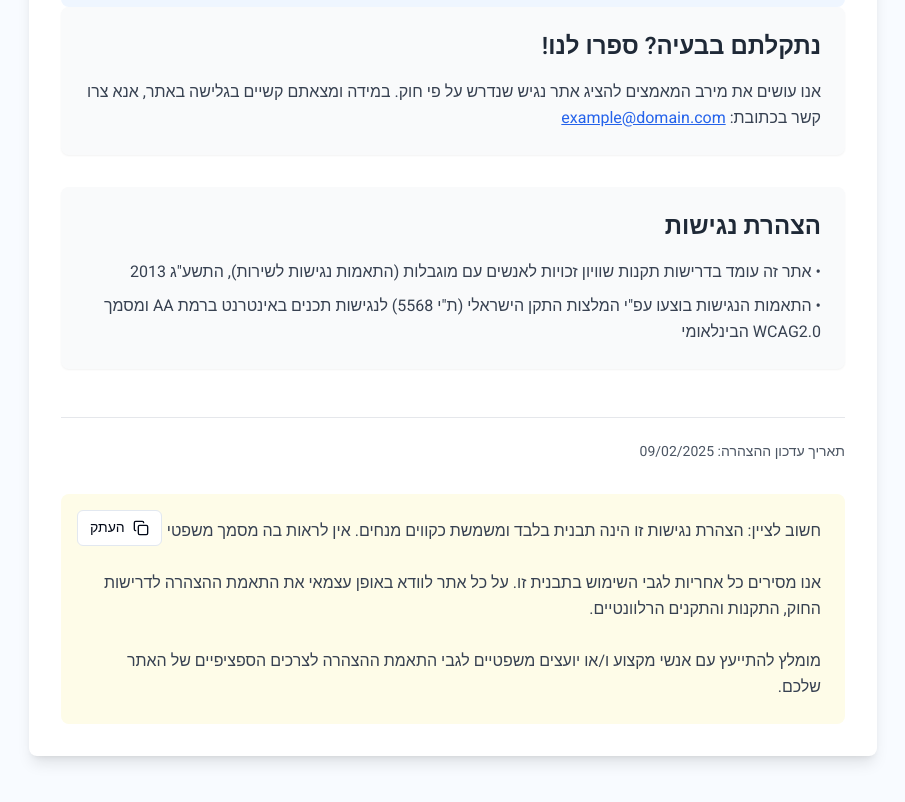
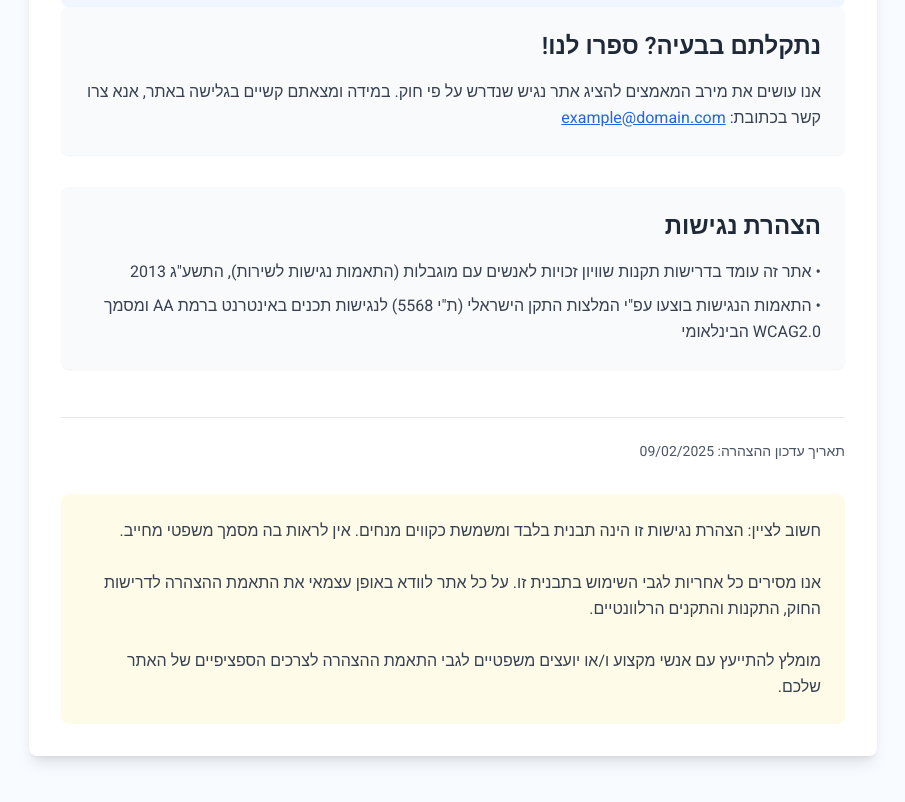
Before and after one commit to Admont555/Accessibility-generator, a React (Vite) app: page / in a window 1280 px wide. Shown: the part 1515-2317 px from the top of the page, without its empty margins (187-1092 px from the left). Built offline with nearby package versions, Linux system fonts and the light colour scheme.

Commit message:
Prevent copying disclaimer text
The commit addresses a security vulnerability by preventing the user from copying the disclaimer text.

```diff
--- a/src/components/AccessibilityStatement.tsx
+++ b/src/components/AccessibilityStatement.tsx
@@ -1,8 +1,5 @@
 
 import { format } from "date-fns";
-import { useState } from "react";
-import { Button } from "@/components/ui/button";
-import { Check, Copy } from "lucide-react";
 
 interface AccessibilityStatementProps {
   siteName: string;
@@ -12,23 +9,12 @@ interface AccessibilityStatementProps {
 
 const AccessibilityStatement = ({ siteName, pluginName, email }: AccessibilityStatementProps) => {
   const currentDate = format(new Date(), "dd/MM/yyyy");
-  const [isCopying, setIsCopying] = useState(false);
 
   const disclaimerText = `חשוב לציין: הצהרת נגישות זו הינה תבנית בלבד ומשמשת כקווים מנחים. אין לראות בה מסמך משפטי מחייב.
 
 אנו מסירים כל אחריות לגבי השימוש בתבנית זו. על כל אתר לוודא באופן עצמאי את התאמת ההצהרה לדרישות החוק, התקנות והתקנים הרלוונטיים.
 
 מומלץ להתייעץ עם אנשי מקצוע ו/או יועצים משפטיים לגבי התאמת ההצהרה לצרכים הספציפיים של האתר שלכם.`;
-
-  const handleCopyDisclaimer = async () => {
-    try {
-      await navigator.clipboard.writeText(disclaimerText);
-      setIsCopying(true);
-      setTimeout(() => setIsCopying(false), 2000);
-    } catch (err) {
-      console.error('Failed to copy text:', err);
-    }
-  };
 
   return (
     <div className="relative mb-12">
@@ -105,22 +91,7 @@ const AccessibilityStatement = ({ siteName, pluginName, email }: AccessibilitySt
             </p>
           </footer>
 
-          <div className="mt-8 p-6 bg-yellow-50 rounded-lg relative">
-            <div className="absolute top-4 left-4">
-              <Button
-                onClick={handleCopyDisclaimer}
-                variant="outline"
-                size="sm"
-                className="gap-2"
-              >
-                {isCopying ? (
-                  <Check className="h-4 w-4 text-green-500" />
-                ) : (
-                  <Copy className="h-4 w-4" />
-                )}
-                {isCopying ? 'הועתק!' : 'העתק'}
-              </Button>
-            </div>
+          <div className="mt-8 p-6 bg-yellow-50 rounded-lg">
             <div className="whitespace-pre-wrap text-gray-700 leading-relaxed">
               {disclaimerText}
             </div>
```
